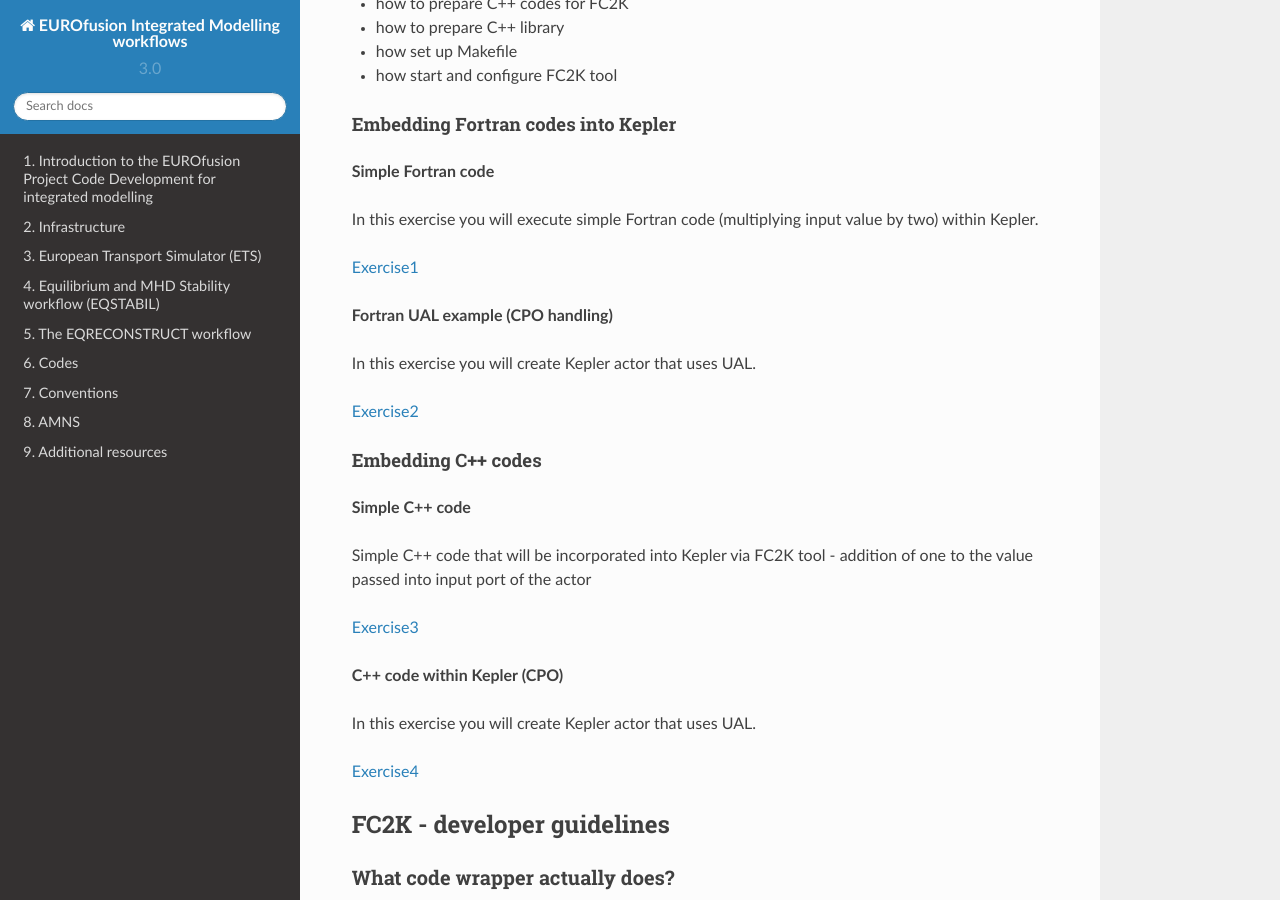
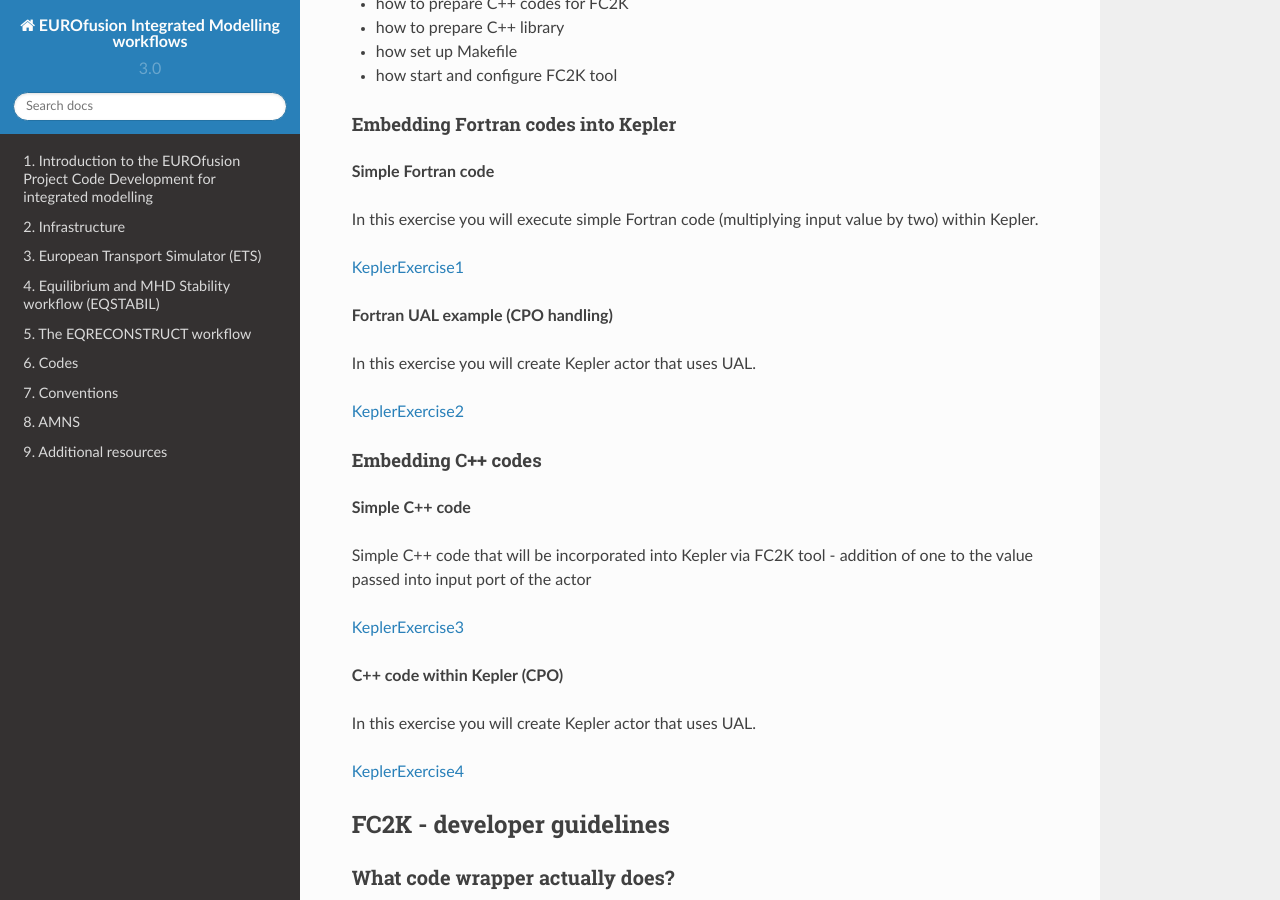
Before and after one commit to WPCD-Workflows/documentation, a Sphinx documentation site: the page built from source/kepler.rst, in a window 1280 px wide and 900 px high, scrolled down 10970 px. Built offline with Sphinx 7.4.7 and the Read the Docs theme 2.0.0, drawn with Linux system fonts in a browser that asks for light colours.

Commit message:
Fix duplicate labels from unused ReST files

```diff
--- a/source/kepler.rst
+++ b/source/kepler.rst
@@ -463,13 +463,13 @@
 
 In this exercise you will execute simple Fortran code (multiplying input value by two) within Kepler.
 
-Exercise1_
+KeplerExercise1_
 
 **Fortran UAL example (CPO handling)**
 
 In this exercise you will create Kepler actor that uses UAL.
 
-Exercise2_
+KeplerExercise2_
 
 Embedding C++ codes
 ~~~~~~~~~~~~~~~~~~~
@@ -478,13 +478,13 @@
 
 Simple C++ code that will be incorporated into Kepler via FC2K tool - addition of one to the value passed into input port of the actor
 
-Exercise3_
+KeplerExercise3_
 
 **C++ code within Kepler (CPO)**
 
 In this exercise you will create Kepler actor that uses UAL.
 
-Exercise4_
+KeplerExercise4_
 
 
 FC2K - developer guidelines
@@ -753,7 +753,7 @@
         clean:
              rm *.a *.o
 
-.. _Exercise1:
+.. _KeplerExercise1:
 
 FC2K - Example 1 - Embedding Fortran codes into Kepler (no CPOs)
 ================================================================
@@ -899,7 +899,7 @@
 
 Exercise no. 1 finishes here.
 
-.. _Exercise2:
+.. _KeplerExercise2:
 
 FC2K - Example 2 - Embedding Fortran code into Kepler (CPOs)
 ============================================================
@@ -1055,7 +1055,7 @@
 
 Exercise no. 2 finishes here.
 
-.. _Exercise3:
+.. _KeplerExercise3:
 
 FC2K - Example 3 - Embedding C++ code within Kepler (no CPOs)
 ==============================================================
@@ -1207,7 +1207,7 @@
 
 Exercise no. 3 finishes here.
 
-.. _Exercise4:
+.. _KeplerExercise4:
 
 FC2K - Example 4 - Embedding C++ code within Kepler (CPOs)
 ==========================================================
```
Also changed, not shown: other parts of source/kepler.rst (+1 -1 lines), source/edge.rst (+4 -4 lines).
